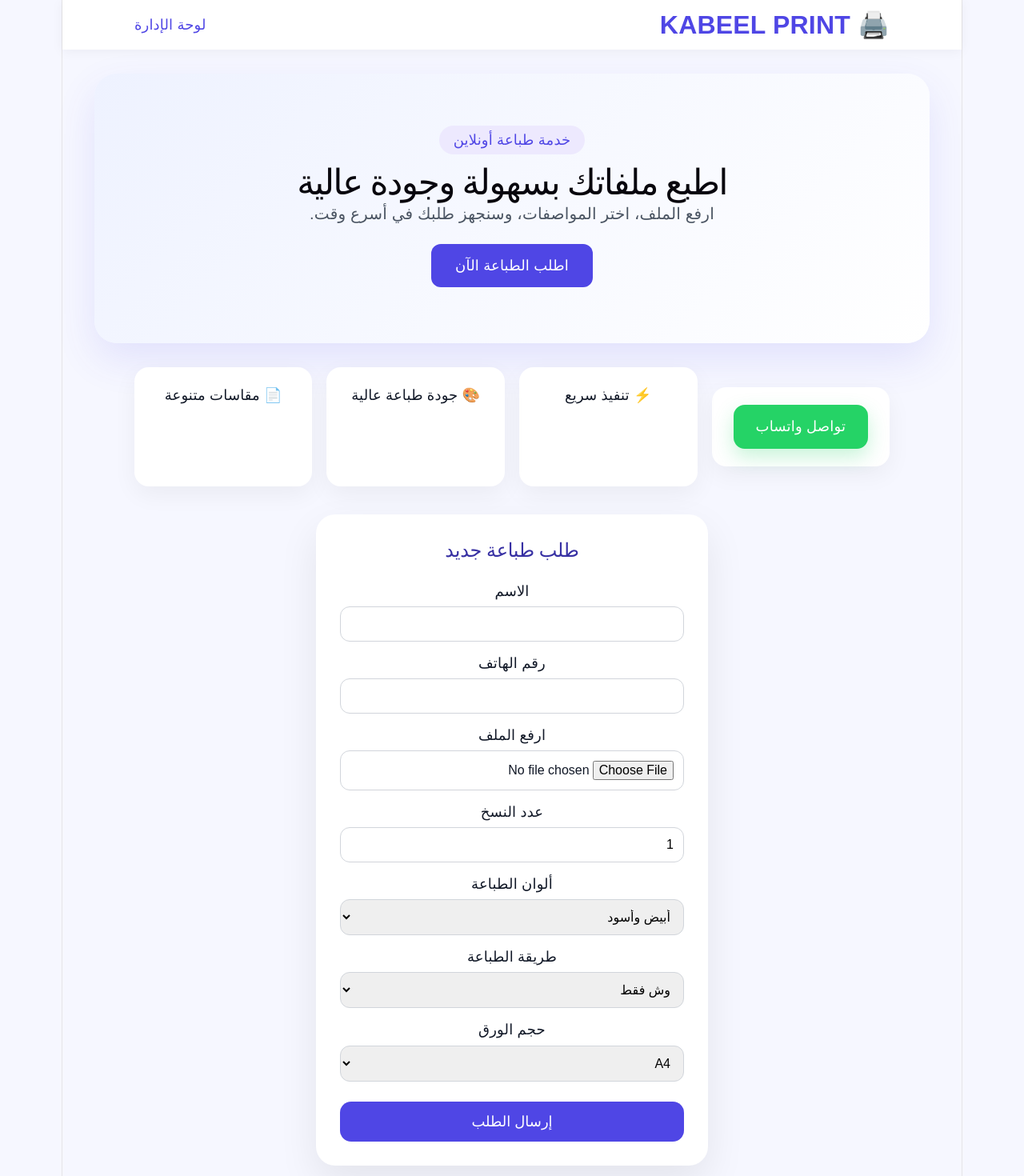
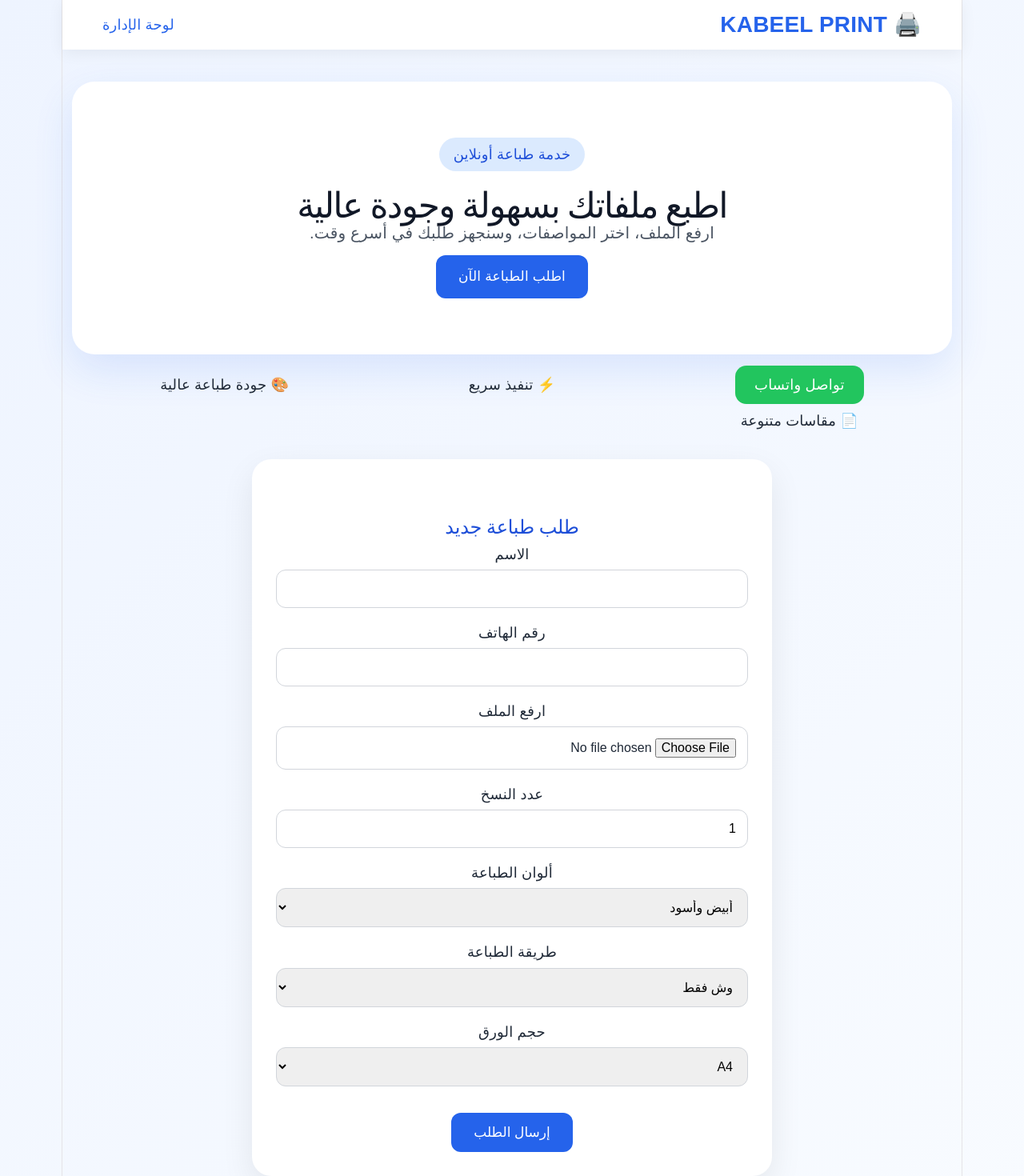
Before and after one commit to kabelprint/kabel, a React (Vite) app: page / in a window 1280 px wide. Shown: the top 1470 px of the page at 80% size. Built offline with nearby package versions, Linux system fonts and the light colour scheme.

Commit message:
Update design and whatsapp

```diff
--- a/src/App.css
+++ b/src/App.css
@@ -1,55 +1,67 @@
+* {
+  box-sizing: border-box;
+}
+
 body {
   margin: 0;
   font-family: Arial, sans-serif;
-  background: #f6f7ff;
-  color: #111827;
+  background: linear-gradient(135deg, #eef4ff, #f8fbff);
+  color: #1f2937;
 }
 
 .page {
   min-height: 100vh;
+  padding-bottom: 40px;
 }
 
 .header {
+  background: white;
+  padding: 18px 50px;
   display: flex;
   justify-content: space-between;
   align-items: center;
-  padding: 18px 8%;
-  background: white;
-  box-shadow: 0 2px 15px rgba(0,0,0,0.05);
+  box-shadow: 0 4px 20px rgba(0,0,0,0.06);
+  position: sticky;
+  top: 0;
+  z-index: 10;
 }
 
 .logo {
-  font-size: 32px;
+  font-size: 28px;
   font-weight: bold;
-  color: #4f46e5;
+  color: #2563eb;
 }
 
 .admin-link {
+  color: #2563eb;
   text-decoration: none;
-  color: #4f46e5;
   font-weight: bold;
 }
 
 .hero {
-  margin: 30px auto;
-  width: 84%;
+  max-width: 1100px;
+  margin: 40px auto 25px;
+  padding: 70px 25px;
+  text-align: center;
+  background: white;
   border-radius: 28px;
-  padding: 70px 50px;
-  background: linear-gradient(135deg, #eef2ff, #ffffff);
-  box-shadow: 0 20px 50px rgba(79, 70, 229, 0.12);
+  box-shadow: 0 20px 50px rgba(37,99,235,0.12);
 }
 
 .badge {
-  background: #ede9fe;
-  color: #4f46e5;
+  display: inline-block;
+  background: #dbeafe;
+  color: #1d4ed8;
   padding: 8px 18px;
-  border-radius: 999px;
+  border-radius: 50px;
   font-weight: bold;
+  margin-bottom: 18px;
 }
 
 .hero h1 {
   font-size: 44px;
-  margin: 25px 0 15px;
+  margin: 10px 0;
+  color: #111827;
 }
 
 .hero p {
@@ -57,113 +69,137 @@ body {
   color: #4b5563;
 }
 
-.hero-button {
+.hero-button,
+button {
+  background: #2563eb;
+  color: white;
+  border: none;
+  padding: 14px 28px;
+  border-radius: 12px;
+  font-size: 17px;
+  cursor: pointer;
+  text-decoration: none;
   display: inline-block;
-  margin-top: 25px;
-  padding: 14px 30px;
-  background: #4f46e5;
-  color: white;
+  margin-top: 15px;
+}
+
+.hero-button:hover,
+button:hover {
+  background: #1d4ed8;
+}
+
+.features {
+  max-width: 1100px;
+  margin: 25px auto;
+  display: grid;
+  grid-template-columns: repeat(3, 1fr);
+  gap: 18px;
+  padding: 0 20px;
+}
+
+.feature-card {
+  background: white;
+  border-radius: 20px;
+  padding: 25px;
+  text-align: center;
+  font-size: 20px;
+  font-weight: bold;
+  box-shadow: 0 10px 30px rgba(0,0,0,0.06);
+}
+
+.order-form,
+form {
+  max-width: 650px;
+  margin: 35px auto;
+  background: white;
+  padding: 30px;
+  border-radius: 24px;
+  box-shadow: 0 15px 40px rgba(0,0,0,0.08);
+}
+
+form label {
+  font-weight: bold;
+  display: block;
+  margin-bottom: 6px;
+}
+
+input,
+select {
+  width: 100%;
+  padding: 14px;
+  border: 1px solid #d1d5db;
   border-radius: 12px;
+  font-size: 16px;
+  margin-bottom: 18px;
+}
+
+input:focus,
+select:focus {
+  outline: none;
+  border-color: #2563eb;
+}
+
+h2 {
+  text-align: center;
+  color: #1d4ed8;
+  margin-top: 40px;
+}
+
+h3 {
+  text-align: center;
+  color: #16a34a;
+}
+
+.whatsapp-btn,
+a[href*="wa.me"] {
+  background: #22c55e !important;
+  color: white !important;
+  padding: 14px 24px;
+  border-radius: 14px;
   text-decoration: none;
   font-weight: bold;
 }
 
-.features {
-  width: 84%;
-  margin: 25px auto;
-  display: grid;
-  grid-template-columns: repeat(4, 1fr);
-  gap: 18px;
+table {
+  width: 95%;
+  margin: 30px auto;
+  border-collapse: collapse;
+  background: white;
+  border-radius: 14px;
+  overflow: hidden;
+  box-shadow: 0 10px 30px rgba(0,0,0,0.08);
 }
 
-.features div {
-  background: white;
-  padding: 22px;
-  border-radius: 18px;
-  text-align: center;
-  font-weight: bold;
-  box-shadow: 0 10px 30px rgba(0,0,0,0.05);
+th {
+  background: #2563eb;
+  color: white;
+  padding: 14px;
 }
 
-.order-card {
-  width: 430px;
-  max-width: 85%;
-  margin: 35px auto 70px;
-  background: white;
-  padding: 30px;
-  border-radius: 24px;
-  box-shadow: 0 20px 50px rgba(0,0,0,0.08);
+td {
+  padding: 12px;
+  border-bottom: 1px solid #e5e7eb;
+  text-align: center;
 }
 
-.order-card h2 {
-  text-align: center;
-  margin-bottom: 25px;
-  color: #3730a3;
-}
-
-.order-card label {
-  display: block;
-  margin: 14px 0 6px;
-  font-weight: bold;
-}
-
-.order-card input,
-.order-card select {
-  width: 100%;
-  padding: 12px;
-  border: 1px solid #d1d5db;
-  border-radius: 12px;
-  font-size: 16px;
-  box-sizing: border-box;
-}
-
-.order-card button {
-  width: 100%;
-  margin-top: 25px;
-  padding: 14px;
-  border: none;
-  border-radius: 14px;
-  background: #4f46e5;
-  color: white;
-  font-size: 18px;
-  font-weight: bold;
-  cursor: pointer;
-}
-
-.order-card button:disabled {
-  background: #9ca3af;
-}
-
-.message {
-  text-align: center;
-  color: #16a34a;
-}
-
-@media (max-width: 700px) {
-  .hero {
-    padding: 40px 25px;
+@media (max-width: 768px) {
+  .header {
+    padding: 15px 20px;
   }
 
   .hero h1 {
     font-size: 30px;
   }
 
+  .hero p {
+    font-size: 16px;
+  }
+
   .features {
     grid-template-columns: 1fr;
   }
+
+  form {
+    margin: 20px;
+  }
 }
-.whatsapp-box {
-  text-align: center;
-  margin: 25px 0;
-}
-
-.whatsapp-box a {
-  display: inline-block;
-  background: #25d366;
-  color: white;
-  padding: 14px 28px;
-  border-radius: 14px;
-  text-decoration: none;
-  font-weight: bold;
-  box-shadow: 0 10px 25px rgba(37, 211, 102, 0.25);
-}
--- a/src/App.jsx
+++ b/src/App.jsx
@@ -59,6 +59,22 @@ const fileName = Date.now() + "." + extension;
       setMessage("حدث خطأ أثناء إرسال الطلب");
     } else {
       setMessage("تم إرسال الطلب بنجاح ✅");
+      const whatsappNumber = "201095042810";
+
+const whatsappText =
+  "طلب طباعة جديد%0A" +
+  "الاسم: " + customerName + "%0A" +
+  "الهاتف: " + phone + "%0A" +
+  "عدد النسخ: " + copies + "%0A" +
+  "الألوان: " + colorMode + "%0A" +
+  "طريقة الطباعة: " + printType + "%0A" +
+  "حجم الورق: " + paperSize + "%0A" +
+  "رابط الملف: " + fileUrl;
+
+window.open("https://wa.me/" + whatsappNumber + "?text=" + whatsappText, "_blank");
+
+
+
       setCustomerName("");
       setPhone("");
       setCopies(1);
```
